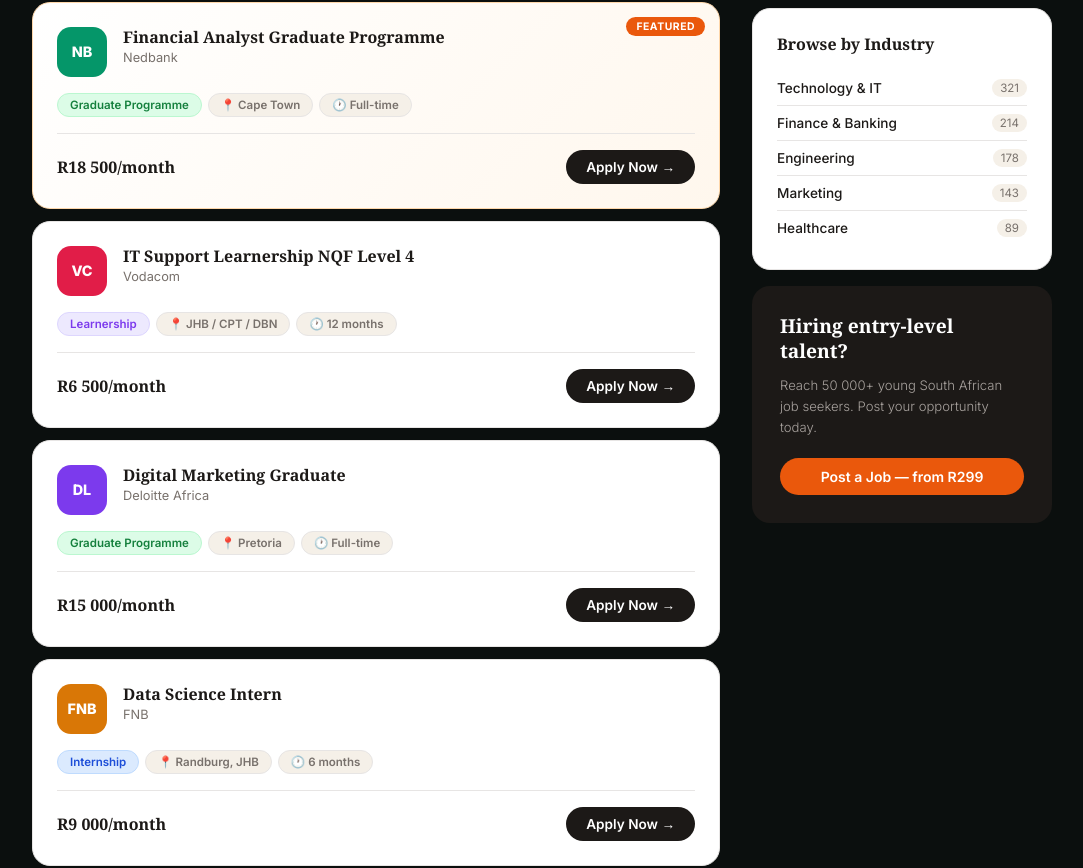
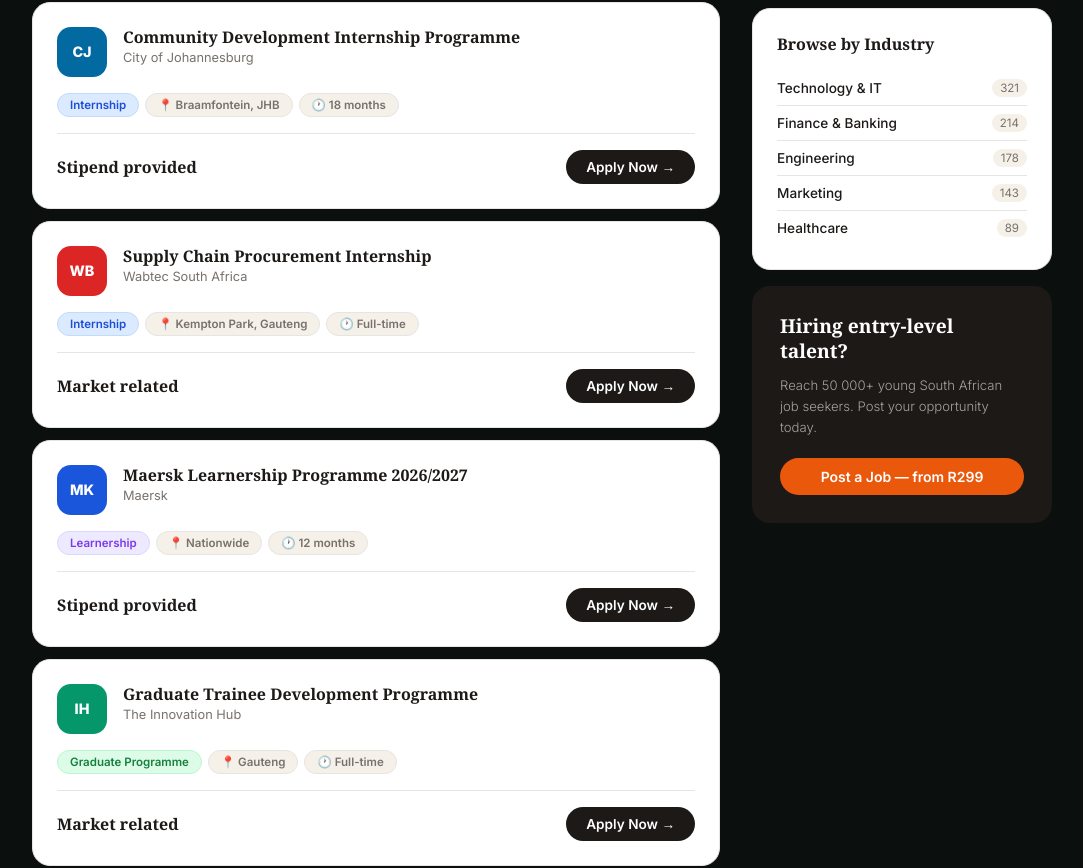
Before and after one commit to leramathibela/entryhire, a Next.js app: page / in a window 1280 px wide. Shown: the part 1035-1903 px from the top of the page, without its empty margins (98-1181 px from the left). Built offline with nearby package versions, Linux system fonts and the light colour scheme.

Commit message:
Update Jobs.tsx

```diff
--- a/app/components/Jobs.tsx
+++ b/app/components/Jobs.tsx
@@ -1,4 +1,64 @@
 const jobs = [
+  {
+    id: 21,
+    title: 'Graduate Management Trainee Programme',
+    company: 'South African Breweries (SAB)',
+    location: 'Johannesburg',
+    duration: 'Full-time',
+    type: 'Graduate Programme',
+    salary: 'Market related',
+    color: '#b45309',
+    initials: 'SB',
+    featured: false,
+  },
+  {
+    id: 22,
+    title: 'Community Development Internship Programme',
+    company: 'City of Johannesburg',
+    location: 'Braamfontein, JHB',
+    duration: '18 months',
+    type: 'Internship',
+    salary: 'Stipend provided',
+    color: '#0369a1',
+    initials: 'CJ',
+    featured: false,
+  },
+  {
+    id: 23,
+    title: 'Supply Chain Procurement Internship',
+    company: 'Wabtec South Africa',
+    location: 'Kempton Park, Gauteng',
+    duration: 'Full-time',
+    type: 'Internship',
+    salary: 'Market related',
+    color: '#dc2626',
+    initials: 'WB',
+    featured: false,
+  },
+  {
+    id: 24,
+    title: 'Maersk Learnership Programme 2026/2027',
+    company: 'Maersk',
+    location: 'Nationwide',
+    duration: '12 months',
+    type: 'Learnership',
+    salary: 'Stipend provided',
+    color: '#1a56db',
+    initials: 'MK',
+    featured: false,
+  },
+  {
+    id: 25,
+    title: 'Graduate Trainee Development Programme',
+    company: 'The Innovation Hub',
+    location: 'Gauteng',
+    duration: 'Full-time',
+    type: 'Graduate Programme',
+    salary: 'Market related',
+    color: '#059669',
+    initials: 'IH',
+    featured: false,
+  },
   {
     id: 1,
     title: 'Software Engineering Intern',
```
